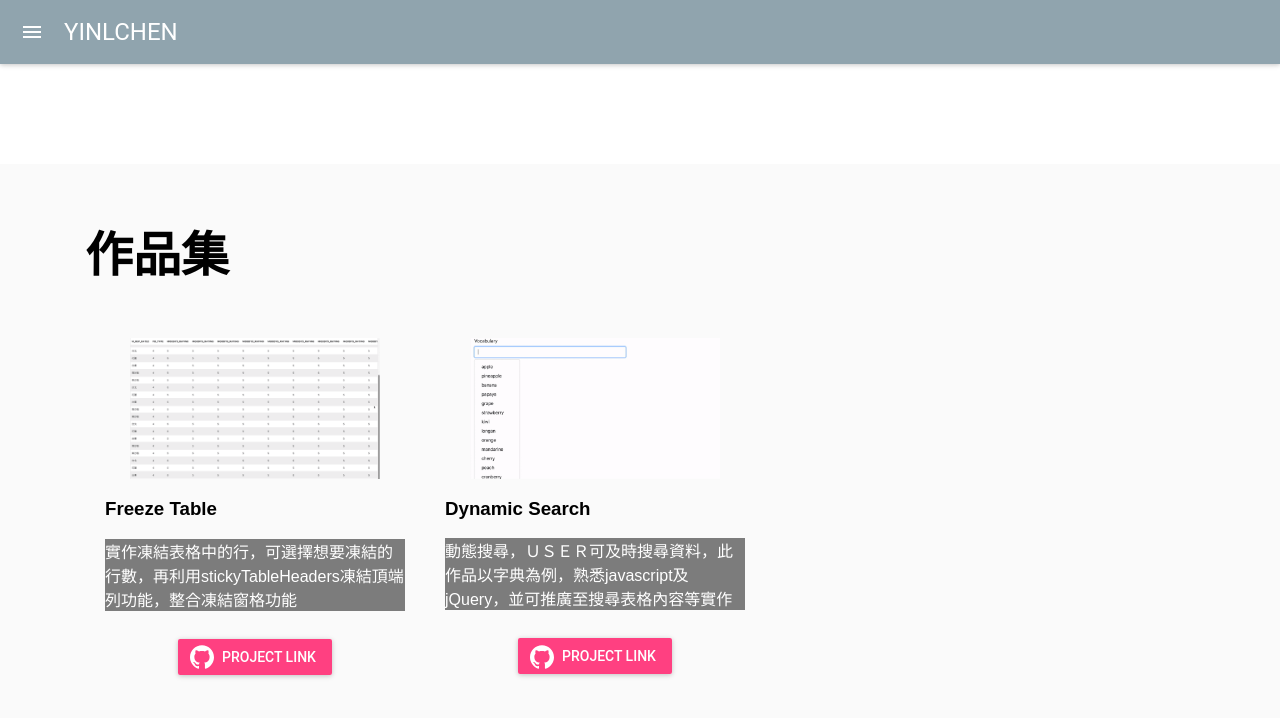
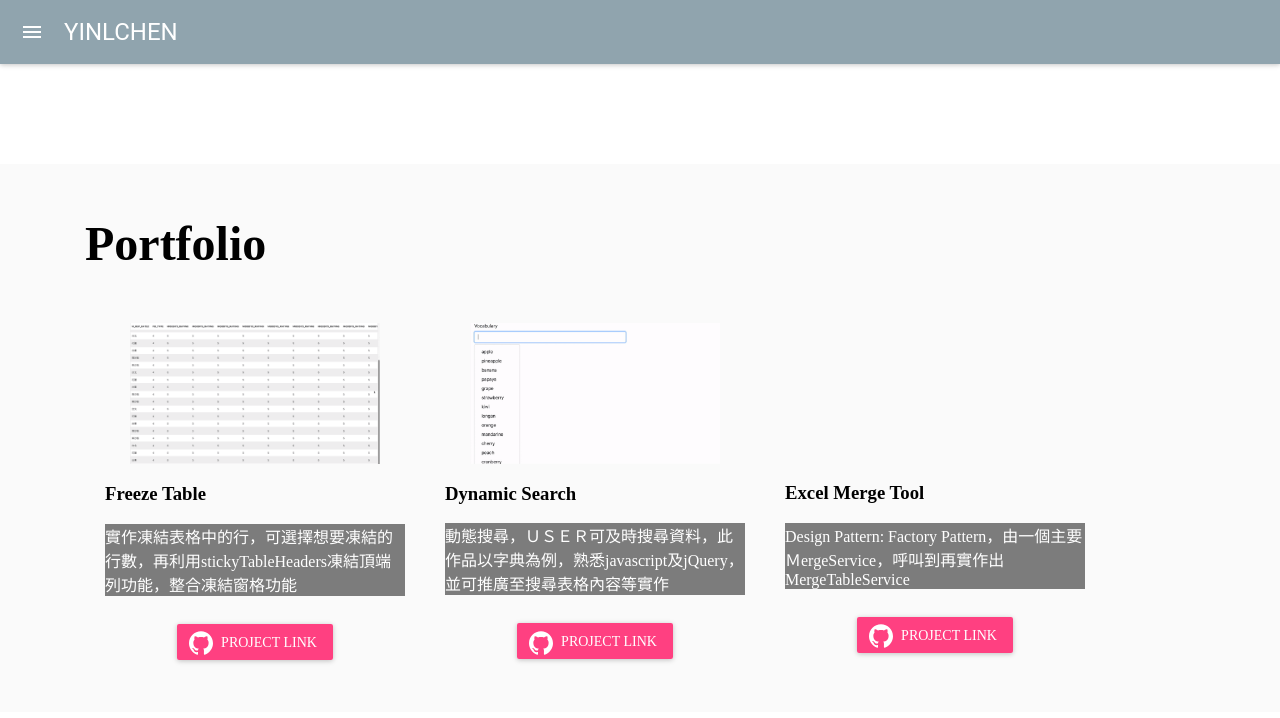
Before and after one commit to YINLCHEN/yinlchen.github.io, a React (Create React App) app: page /portfolio in a window 1280 px wide. Shown: the top 718 px of the page. Built offline with nearby package versions, Linux system fonts and the light colour scheme.

Commit message:
edit portforlio

```diff
--- a/src/components/Home/App.js
+++ b/src/components/Home/App.js
@@ -15,7 +15,6 @@ class App extends Component {
             <div className="App">
                 <Header />
             </div>
-
         </div>
     );
   }
--- a/src/components/Portfolio/Content.js
+++ b/src/components/Portfolio/Content.js
@@ -9,11 +9,25 @@ class Content extends React.Component{
         return (
             <div className="container">
                 <div className="row">
-                    <div className="col-lg-8">
-                        <h1>作品集</h1>
+                    <div className="col-lg-12">
+                        <h1>Portfolio</h1>
                         <div className="forPortfolio">
-                            <Portfolio projectImage={freezeTableLogo} projectName="Freeze Table" projectContribute = "實作凍結表格中的行，可選擇想要凍結的行數，再利用stickyTableHeaders凍結頂端列功能，整合凍結窗格功能" href="https://github.com/YINLCHEN/FreezeTable"/>
-                            <Portfolio projectImage={dynamicSearchLogo} projectName="Dynamic Search" projectContribute = "動態搜尋，ＵＳＥＲ可及時搜尋資料，此作品以字典為例，熟悉javascript及jQuery，並可推廣至搜尋表格內容等實作" href="https://github.com/YINLCHEN/DynamicSearch"/>
+                            <Portfolio
+                                projectImage={freezeTableLogo}
+                                projectName="Freeze Table"
+                                projectContribute = "實作凍結表格中的行，可選擇想要凍結的行數，再利用stickyTableHeaders凍結頂端列功能，整合凍結窗格功能"
+                                href="https://github.com/YINLCHEN/FreezeTable"/>
+
+                            <Portfolio
+                                projectImage={dynamicSearchLogo}
+                                projectName="Dynamic Search"
+                                projectContribute = "動態搜尋，ＵＳＥＲ可及時搜尋資料，此作品以字典為例，熟悉javascript及jQuery，並可推廣至搜尋表格內容等實作"
+                                href="https://github.com/YINLCHEN/DynamicSearch"/>
+
+                            <Portfolio
+                                projectName="Excel Merge Tool"
+                                projectContribute = "Design Pattern: Factory Pattern，由一個主要ＭergeService，呼叫到再實作出MergeTableService"
+                                href=""/>
                         </div>
                     </div>
                 </div>
--- a/src/components/Portfolio/Portfolio.js
+++ b/src/components/Portfolio/Portfolio.js
@@ -26,13 +26,33 @@ const styles = {
       width: '100%',
       opacity: 0,
     }
-  };
+};
+
+class Image extends Component{
+    constructor(props) {
+        super(props);
+        this.state = {imageSrc: props.projectImage}
+    }
+
+    render(){
+        if(this.state.imageSrc==null){
+            return (
+                <div className="emptyDiv"></div>
+            )
+        }
+        else{
+            return (
+                <img alt="photoshot" src={this.state.imageSrc} align="middle"/>
+            )
+        }
+    }
+}
 
 class Portfolio extends Component{
     render(){
         return (
             <div className="PortfolioContainer">
-                <img alt="photoshot" src={this.props.projectImage} align="middle"/>
+                <Image projectImage={this.props.projectImage}/>
                 <h3>{this.props.projectName}</h3>
                 <div className="TextContainer">
                     <p>{this.props.projectContribute}</p>
--- a/src/css/App.css
+++ b/src/css/App.css
@@ -21,6 +21,10 @@
   padding: 20px;
 }
 
+div{
+  font-family: Microsoft JhengHei;
+}
+
 @keyframes App-logo-spin {
   from { transform: rotate(0deg); }
   to { transform: rotate(360deg); }
--- a/src/css/Portfolio/Portfolio.css
+++ b/src/css/Portfolio/Portfolio.css
@@ -17,3 +17,7 @@ h3{
     color: white;
     text-align: left;
 }
+
+.emptyDiv{
+    height: 140px;
+}
```
Also changed, not shown: src/components/Resume/Chip.js (+2 -13 lines).
